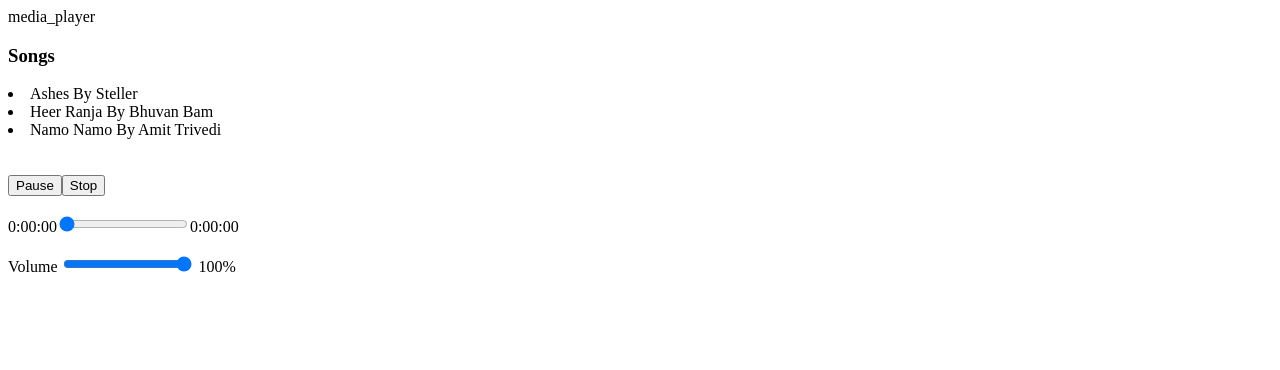
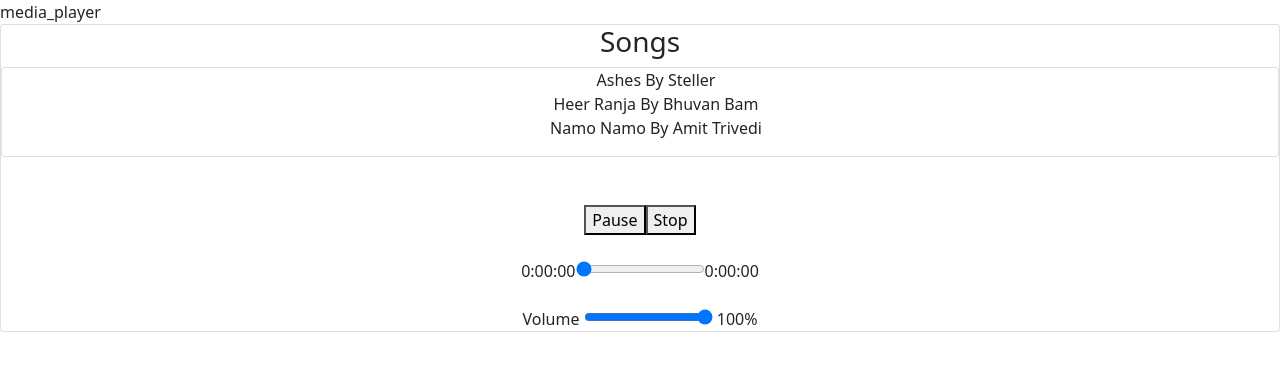
Before and after one commit to sudan45/media-player, an Angular app: page / in a window 1280 px wide. Shown: the top 370 px of the page. Built offline with nearby package versions, Linux system fonts and the light colour scheme.

Commit message:
simple bootstap added

```diff
--- a/angular.json
+++ b/angular.json
@@ -27,7 +27,8 @@
               "src/assets"
             ],
             "styles": [
-              "src/styles.css"
+              "src/styles.css",
+              "./node_modules/bootstrap/dist/css/bootstrap.min.css"
             ],
             "scripts": []
           },
--- a/package.json
+++ b/package.json
@@ -18,6 +18,7 @@
     "@angular/platform-browser": "~13.2.0",
     "@angular/platform-browser-dynamic": "~13.2.0",
     "@angular/router": "~13.2.0",
+    "bootstrap": "^5.1.3",
     "moments": "^0.0.2",
     "rxjs": "~7.5.0",
     "tslib": "^2.3.0",
--- a/src/app/app.component.html
+++ b/src/app/app.component.html
@@ -1,10 +1,12 @@
 {{ title }}
 
+<div class="card text-center" >
 <app-music (Songs)="play($event)"></app-music>
 <br><br>
 <div>
   <!-- <button (click)="play()">Play</button> -->
-  <button (click)="pause()">Pause</button>
+  <button *ngIf="playbtn" (click)="play(mp3)">Play</button>
+  <button *ngIf="!playbtn" (click)="pause()">Pause</button>
   <button (click)="stop()">Stop</button>
 
 </div>
@@ -16,3 +18,4 @@
 <div>
  Volume <input type="range" min="0" max="1" [defaultValue]="50" step="0.05" (input)="setVolume($event)"> {{volume}}%
 </div>
+</div>
--- a/src/app/app.component.ts
+++ b/src/app/app.component.ts
@@ -10,7 +10,10 @@
 
 export class AppComponent {
   title = 'media_player';
-  // mp3 = "../assets/test.mp3"
+  playbtn: any = false;
+  pausebtn:any = false
+
+  mp3 = "../assets/test.mp3"
   volume: Number = 100
   audioEvents = [
     "ended",
@@ -34,6 +37,7 @@
       this.audio.play()
 
       const handler = (event: Event) => {
+        console.log(event)
         this.seek = this.audio.currentTime
         this.total_duration = this.audio.duration
         this.duration = this.formatTime(this.audio.duration)
@@ -41,8 +45,6 @@
       }
       // add event call or sene the event
       this.addevent(this.audio, this.audioEvents, handler)
-
-
     })
   }
   formatTime(time: number, format: string = "HH:mm:ss") {
@@ -73,16 +75,20 @@
   @Output() parentFunction: EventEmitter<any> = new EventEmitter()
 
   play(event: any) {
+    this.audio.play()
+
     this.streamObserver(event).subscribe(event => { })
   }
 
 
   pause() {
+    this.playbtn = true
+    this.audio.pause()
+    // this.total_duration=this.audio.currentTime
 
-
-    // this.streamObserver(event).subscribe(event=>{
-    this.audio.pause()
-
+    // this.audio.addEventListener("play",event=>{
+    //   console.log(event)
+    //   this.audio.play()
     // })
   }
 
@@ -96,4 +102,5 @@
   }
 
 
+
 }
--- a/src/app/music/music.component.html
+++ b/src/app/music/music.component.html
@@ -1,3 +1,7 @@
 <h3> Songs</h3>
+<div class="card">
+<ul style="list-style: none;">
+<li *ngFor="let music of music" (click)="play_songs(music.music_mp3)" > {{music.name}} </li>
 
-<li *ngFor="let music of music" (click)="play_songs(music.music_mp3)" > {{music.name}} </li>
+</ul>
+</div>
```
Also changed, not shown: 1 other file (tests, documents, lock files or other folders).
